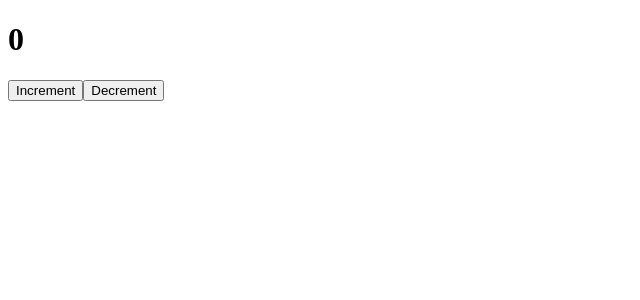
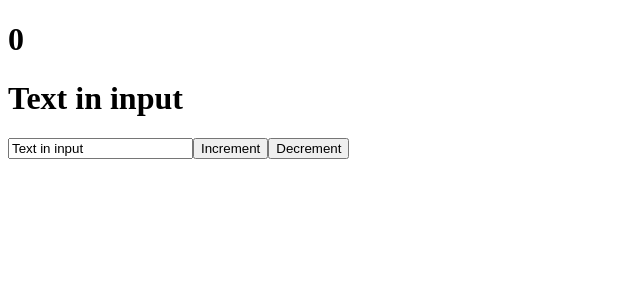
Before and after one commit to AndreiAvdko/reactExampleApp, a React (Create React App) app: page / in a window 1280 px wide. Shown: the top 300 px of the page, without its empty margins (0-640 px from the left). Built offline with nearby package versions, Linux system fonts and the light colour scheme.

Commit message:
Пример двухстроннего связывания в поле ввода

```diff
--- a/src/App.js
+++ b/src/App.js
@@ -2,30 +2,8 @@
 
 function App() {
 
-  // Каждый компонент обладает состоянием
-  // При изменении состояния React изменяет компонент перерендеривая его
-
-
-  /* В данном примере изменение переменной не будет отображаться в заголовке
-  let likes = 5;
-
-  function increment() {
-    likes++;
-    console.log(likes);
-  }
-
-  return (
-    <div className="App">
-        <h1>{likes}</h1>
-        <button onClick={increment}>Increment</button>
-        <button onClick={()=> { likes--; console.log(likes) }}>Decrement</button>
-    </div>
-  );
-  */
-
-
-  // В данном примере всё работает
   const [likes, setLikes] = useState(0); // переменная в которой находится состояние отображаемого значения
+  const [value, setValue] = useState("Text in input");
 
   function increment() {
     // Изменяем с помощью специального метода
@@ -35,6 +13,19 @@
   return (
     <div className="App">
         <h1>{likes}</h1>
+        <h1>{value}</h1>
+
+        {/* Если написать так, то нельзя будет изменить значение в input на странице */}
+        {/* <input type="text" value={value}/> */}
+
+        {/* Применяем двухстороннее связывание */}
+        {/* Подобные компоненты называются управляемыми */}
+        <input
+            type="text"
+            value={value}
+            onChange={event => setValue(event.target.value)}
+        />
+
         <button onClick={increment}>Increment</button>
         <button onClick={()=> { setLikes(likes-1) }}>Decrement</button>
     </div>
```
